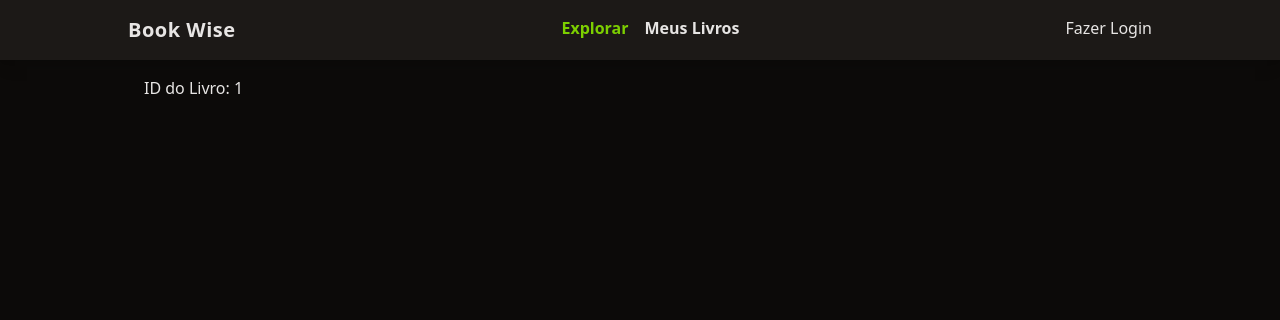
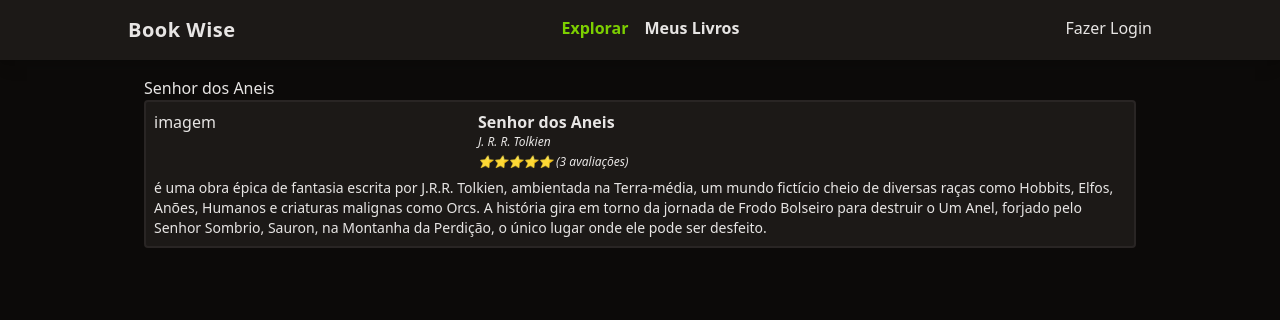
Before and after one commit to englishwithpatricia007/bookwise, a PHP site: page /livro.php?id=1 in a window 1280 px wide. Shown: the top 320 px of the page. Run offline with PHP 8.4, Linux system fonts and the light colour scheme.

Commit message:
super globais

```diff
--- /dev/null
+++ b/dados.php
@@ -0,0 +1,8 @@
+<?php
+// index.php
+$livros =[
+    ['id' => 1, 'titulo' => 'Senhor dos Aneis', 'autor' => 'J. R. R. Tolkien', 'descricao' => 'é uma obra épica de fantasia escrita por J.R.R. Tolkien, ambientada na Terra-média, um mundo fictício cheio de diversas raças como Hobbits, Elfos, Anões, Humanos e criaturas malignas como Orcs. A história gira em torno da jornada de Frodo Bolseiro para destruir o Um Anel, forjado pelo Senhor Sombrio, Sauron, na Montanha da Perdição, o único lugar onde ele pode ser desfeito.', 'avaliacoes' => 3],
+    ['id' => 2, 'titulo' => 'The Twelve Tribes of Hattie', 'autor' => 'Ayana Mathis', 'descricao' => 'The Twelve Tribes of Hattie, by Ayana Mathis, tells the story of Hattie Shepherd and her descendants, focusing on her children and a granddaughter, who are collectively seen as her "twelve tribes".', 'avaliacoes' => 5],
+    ['id' => 3, 'titulo' => 'Como dizer tudo em inglês', 'autor' => 'Ron Martinez', 'descricao' => 'Lorem ipsum', 'avaliacoes' => 4],
+];
+?>
--- a/livro.php
+++ b/livro.php
@@ -1,6 +1,13 @@
 <?php
-    // var_dump($_REQUEST['id']);
-    $id = $_REQUEST['id'];
+require 'dados.php';
+
+$id = $_REQUEST['id'];
+$filtrado = array_filter($livros, fn($livro) => $livro['id'] == $id);
+// echo "<pre>";
+$livro = array_pop($filtrado);
+// var_dump($livro);
+// echo "</pre>";
+// echo json_encode($livro);
 ?>
 
 <!DOCTYPE html>
@@ -14,7 +21,7 @@
 
 <body class="bg-stone-950 text-stone-200">
     <!-- <h1 class="text-3xl font-bold underline"> Hello world! </h1> -->
-     <header class="bg-stone-900 shadow-lg">
+    <header class="bg-stone-900 shadow-lg">
         <nav class="mx-auto max-w-screen-lg flex justify-between py-4">
             <div class="font-bold text-xl tracking-wide">Book Wise</div>
             <ul class="flex space-x-4 font-bold">
@@ -25,10 +32,24 @@
                 <li><a href="/login.php" class="hover:underline">Fazer Login</a></li>
             </ul>
         </nav>
-     </header>
+    </header>
 
     <main class="mx-auto max-w-screen-lg space-y-4 p-4">
-        ID do Livro: <?=$id?>
+        <?=$livro['titulo']?>
+        <div class="p-2 rounded border-stone-800 border-2 bg-stone-900">
+            <div class="flex">
+                <div class="w-1/3">imagem</div>
+                <div class="space-y-1">
+                    <a href="/livro.php?id=<?= $livro['id'] ?>"
+                        class="font-semibold hover:underline"><?= $livro['titulo'] ?></a>
+                    <div class="text-xs italic"><?= $livro['autor'] ?></div>
+                    <div class="text-xs italic">⭐⭐⭐⭐⭐ (3 avaliações)</div>
+                </div>
+            </div>
+            <div class="text-sm mt-2">
+                <?= $livro['descricao'] ?>
+            </div>
+        </div>
     </main>
 
 
```
Also changed, not shown: index.php (+1 -8 lines).
